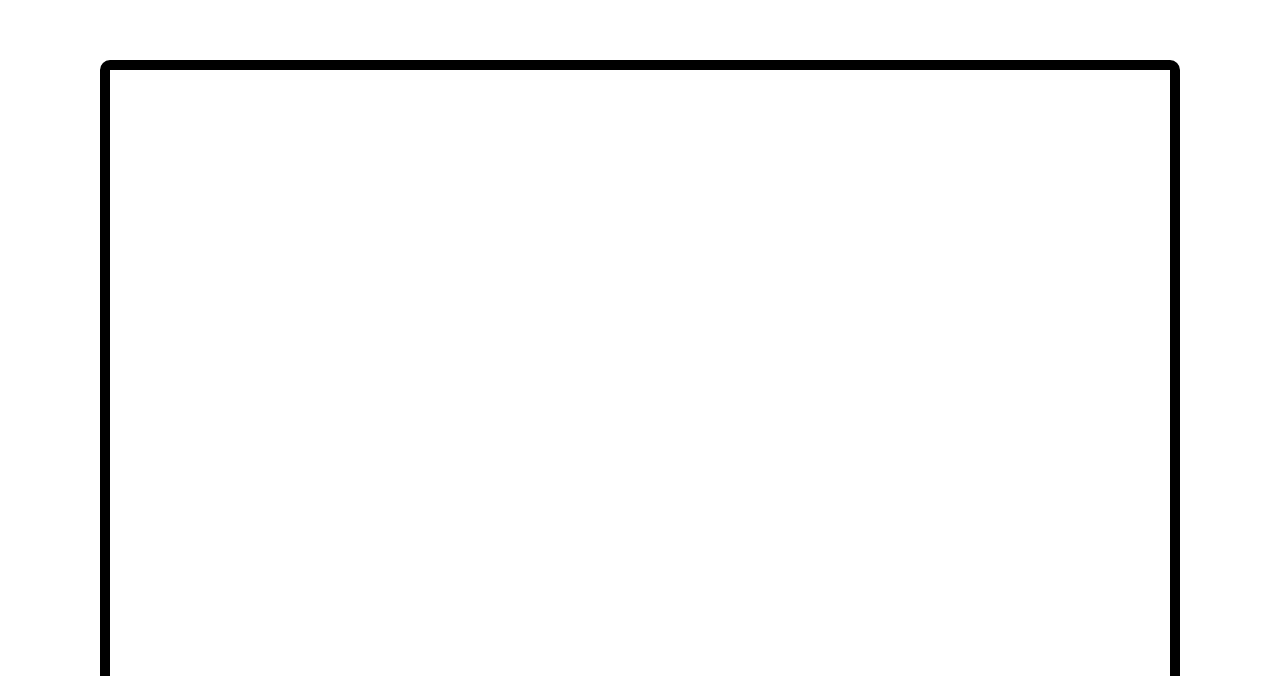
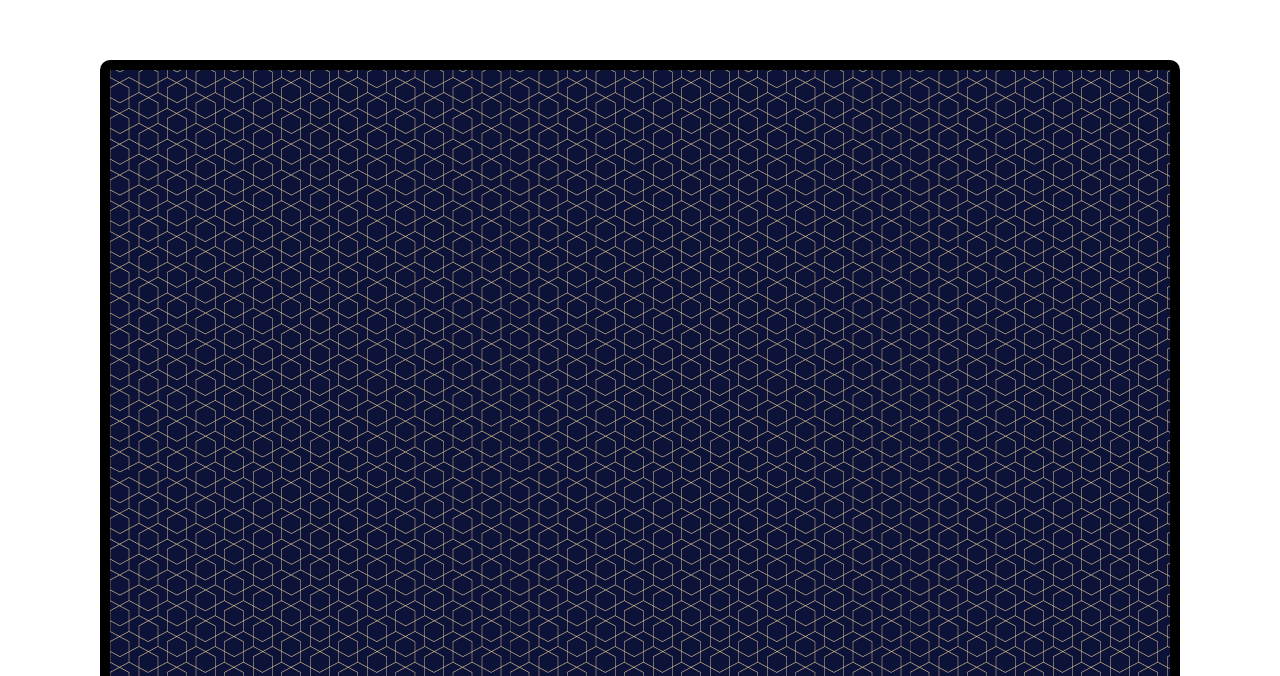
Before and after one commit to PJ-J/portfolio-sanity, a React (Create React App) app: page / in a window 1280 px wide. Shown: the part 424-1100 px from the top of the page. Built offline with nearby package versions, Linux system fonts and the light colour scheme.

Commit message:
added cool background thing lol

```diff
--- a/src/components/Home.js
+++ b/src/components/Home.js
@@ -3,6 +3,7 @@ import React from "react";
 // import MouseParticles from 'react-mouse-particles'
 import "./Home.css";
 import tomato from "../assets/images/tomato.png";
+import tiles from "../assets/images/oriental-tiles.png";
 import { motion, useViewportScroll, useTransform } from "framer-motion";
 import styled from 'styled-components';
 
@@ -15,6 +16,7 @@ const Wrapper = styled(motion.div)`
 
 const TallBox = styled(motion.div)`
   height: 500vh;
+  background-image: url(${tiles});
   border: 10px solid black;
   margin: 100px;
   border-radius: 10px;
@@ -39,7 +41,7 @@ const containerVariant = {
 const titleVariant = {
   hidden: { opacity: 0 },
   visible: { opacity: 1,
-  zIndex: -3 },
+  zIndex: -2 },
   hover: {
     scale: 1.1,
   },
```
Also changed, not shown: src/assets/images/oriental-tiles.png (added).
